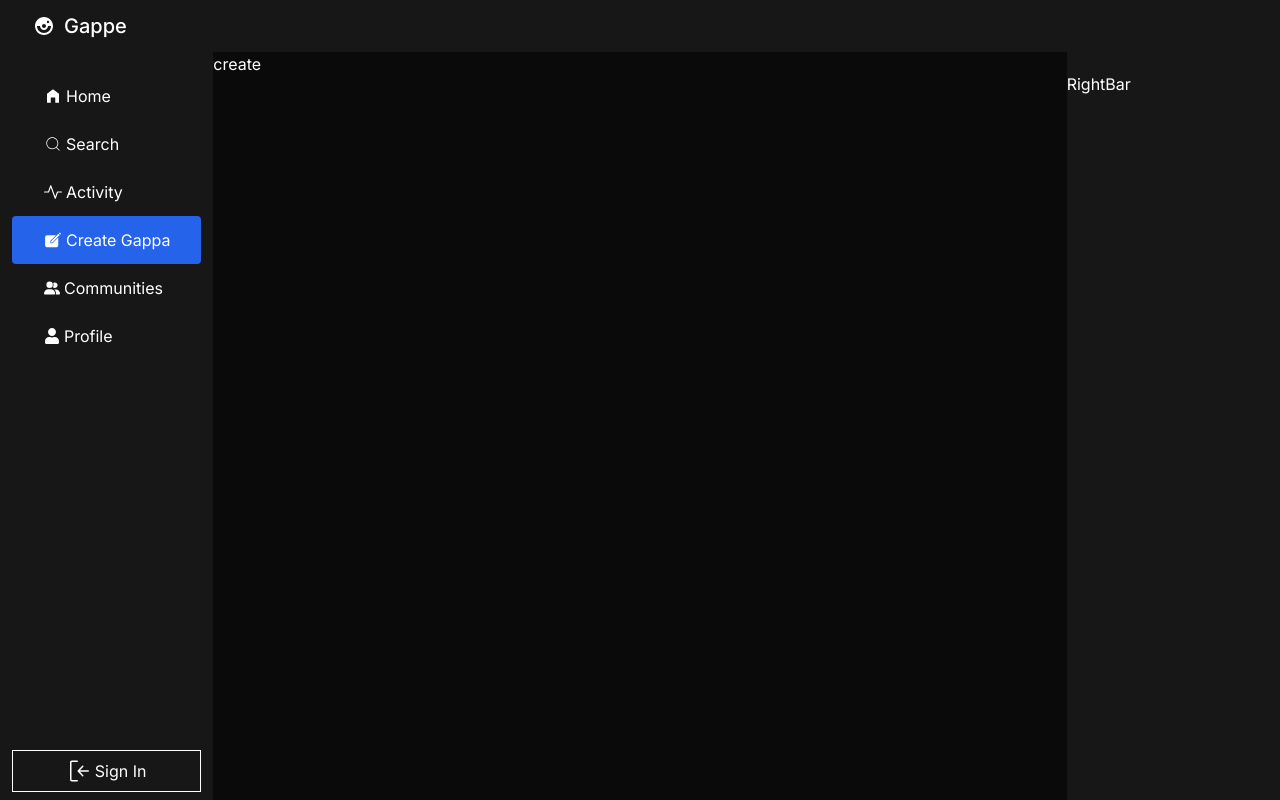
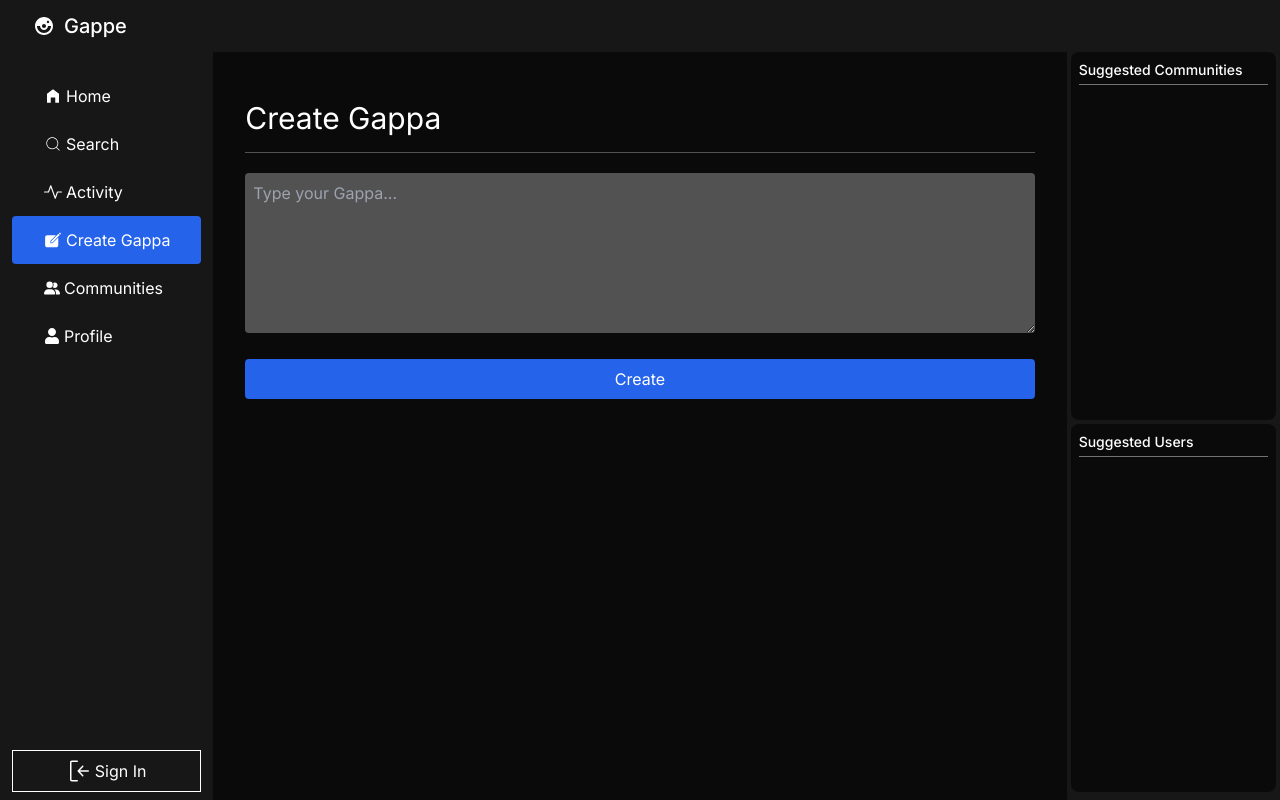
Before and after one commit to AMalfez/Gappe, a Next.js app: page /create in a window 1280 px wide. Built offline with nearby package versions, Linux system fonts and the light colour scheme; no server answers.

Commit message:
initialized rightbar and onboarding

```diff
--- a/app/(auth)/onboarding/page.js
+++ b/app/(auth)/onboarding/page.js
@@ -1,7 +1,22 @@
+import AccountProfile from "@/components/account/AccountProfile";
+import {currentUser} from '@clerk/nextjs/server'
 async function Page() {
+  const user = await currentUser()
+  console.log(user);
+  const userInfo = {};
+  const userData = {
+    id:user.id,
+    ObjectId:userInfo._id,
+    username: userInfo.username !==undefined ? userInfo.username : user.username,
+    name: userInfo.name !==undefined ? userInfo.name : user.firstName,
+    bio: userInfo.bio,
+    image: userInfo.image ? userInfo.image : user.imageUrl
+  }
   return (
-    <main>
-        <h1>Onboarding</h1>
+    <main className="border border-white h-screen p-14 lg:p-20">
+        <h1 className="text-3xl font-medium">Onboarding</h1>
+        <p>Complete your profile now to use Gappe</p>
+        <AccountProfile userData={userData} btnTitle={"Continue"} />
     </main>
   )
 }
--- a/app/(root)/create/page.jsx
+++ b/app/(root)/create/page.jsx
@@ -1,6 +1,11 @@
+import '../scrollbar.css'
 function Page() {
   return (
-    <div className="w-full lg:w-4/6 bg-neutral-950">create</div>
+    <div className="w-full lg:w-4/6 bg-neutral-950 px-8 overflow-y-auto pb-5">
+      <h1 className="text-3xl py-4 mt-8 border-b border-neutral-600">Create Gappa</h1>
+      <textarea className="bg-neutral-600 w-full mt-5 min-h-40 outline-none text-white p-2 rounded" placeholder="Type your Gappa..." />
+      <button className='w-full bg-blue-600 py-2 rounded mt-5 cursor-pointer hover:bg-blue-700'>Create</button>
+    </div>
   )
 }
 
--- a/app/(root)/page.js
+++ b/app/(root)/page.js
@@ -1,25 +1,15 @@
 "use client";
-import { ModeToggle } from "@/components/ModeToggle";
-import { SignInButton, SignOutButton, SignedIn, SignedOut, UserButton } from "@clerk/nextjs";
 
+import ThreadCard from "@/components/cards/ThreadCard";
+import './scrollbar.css'
 export default function Home() {
   return (
-    <div className="w-full lg:w-4/6 bg-neutral-950">
-      <p className="text-black dark:text-white">Hi there p</p>
-      <UserButton afterSignOutUrl="/">
-        <p>User</p>
-      </UserButton>
-      <SignedIn>
-        <SignOutButton redirectUrl="/sign-in">
-          <div>Signout</div>
-        </SignOutButton>
-      </SignedIn>
-      <SignedOut>
-        <SignInButton>
-          Signin
-        </SignInButton>
-      </SignedOut>
-
+    <div className="w-full lg:w-4/6 bg-neutral-950  overflow-y-auto">
+      <h1 className="text-black dark:text-white text-2xl mx-4 my-6 border-b border-neutral-600 pb-3 pl-1">Home</h1>
+      <div className="h-fit">
+        <ThreadCard />
+        <ThreadCard />
+      </div>
     </div>
   );
 }
--- /dev/null
+++ b/app/(root)/scrollbar.css
@@ -0,0 +1,20 @@
+/* width */
+::-webkit-scrollbar {
+    width: 5px;
+  }
+
+  /* Track */
+  ::-webkit-scrollbar-track {
+    background: #949494;
+  }
+
+  /* Handle */
+  ::-webkit-scrollbar-thumb {
+    background: #4d4c4c;
+    cursor: pointer;
+  }
+
+  /* Handle on hover */
+  ::-webkit-scrollbar-thumb:hover {
+    background: #555;
+  }
--- /dev/null
+++ b/components/account/AccountProfile.jsx
@@ -0,0 +1,9 @@
+'use client'
+
+function AccountProfile({userData, btnTitle}) {
+  return (
+    <div className="bg-neutral-800 p-5 mt-4 rounded-md">AccountProfile</div>
+  )
+}
+
+export default AccountProfile
--- a/components/bars/RightBar.jsx
+++ b/components/bars/RightBar.jsx
@@ -1,6 +1,13 @@
 function RightBar() {
   return (
-    <div className="w-1/6 hidden lg:flex flex-col pt-5">RightBar</div>
+    <div className="w-1/6 hidden lg:flex flex-col pb-2 px-1 gap-1">
+        <div className="h-1/2 p-2 bg-neutral-950 overflow-y-auto rounded-lg">
+          <p className="text-sm font-medium border-b border-neutral-500 pb-1">Suggested Communities</p>
+        </div>
+        <div className="h-1/2 p-2 bg-neutral-950 overflow-y-auto rounded-lg">
+          <p className="text-sm font-medium border-b border-neutral-500 pb-1">Suggested Users</p>
+        </div>
+    </div>
   )
 }
 
--- /dev/null
+++ b/components/cards/ThreadCard.jsx
@@ -0,0 +1,27 @@
+import { FaCommentDots, FaRegHeart, FaArrowRight } from "react-icons/fa";
+import { BiShare } from "react-icons/bi";
+
+export default function ThreadCard() {
+  return (
+    <div
+      style={{ backgroundColor: "rgb(18,18,18)" }}
+      className="mx-4 rounded-xl py-4 px-3 flex gap-2 mb-7"
+    >
+        <div className="h-fit p-3 rounded-full bg-slate-800"></div>
+      <div className="">
+        <p className="text-white">ThreadCard</p>
+        <p className="text-xs text-slate-100">
+          Lorem ipsum atjalkj jawltrknsdv jsatj altiwrij wrioajiasjkl
+          wroijjiasjkl wroijjklasdjkl t ajklsd rwljasjklasjktraw tj j j tj
+          lasldfjalsjt{" "}
+        </p>
+        <div className="flex gap-3 mt-2 border-b border-slate-700 pb-2">
+          <FaRegHeart className="text-slate-600 text-xs cursor-pointer hover:text-slate-400" />
+          <FaCommentDots className="text-slate-600 text-xs cursor-pointer hover:text-slate-400" />
+          <BiShare className="text-slate-600 text-xs cursor-pointer hover:text-slate-400" />
+        </div>
+        <p className="text-xs text-slate-600 hover:text-slate-400 cursor-pointer pt-1 inline">1 replies <FaArrowRight className="inline" /></p>
+      </div>
+    </div>
+  );
+}
```
